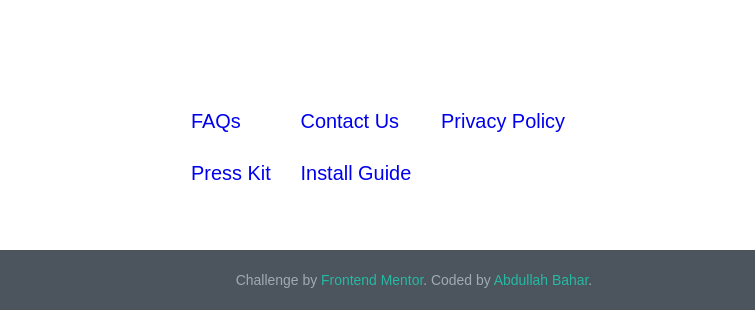
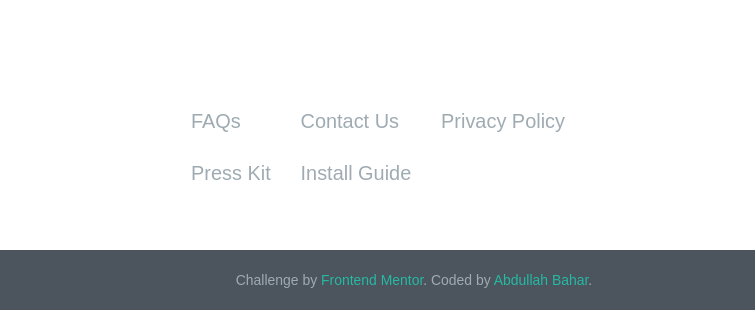
Before and after one commit to Abdullah-Bahar/Clipboard-Landing-Page, a plain HTML site: page index.html in a window 1280 px wide. Shown: the part 3654-3964 px from the top of the page, 226-981 px from the left. Drawn offline with Linux system fonts and the light colour scheme; a web font is replaced by a local one.

Commit message:
css düzenlendi

```diff
--- a/css/style.css
+++ b/css/style.css
@@ -210,6 +210,7 @@ img {
 }
 
 .footer .footer-link a {
+	color: var(--gray-500);
 	transition: color .3s ease;
 }
 
@@ -241,12 +242,14 @@ img {
 
 /* =========== Media Query =========== */
 
+/* =========== 375px =========== */
 @media screen and (min-width: 375px) {
 	.btn {
 		width: unset;
 	}
 }
 
+/* =========== 576px =========== */
 @media screen and (min-width: 576px) {
 	html {
 		font-size: 56.25%;
@@ -271,12 +274,14 @@ img {
 	}
 }
 
+/* =========== 768px =========== */
 @media screen and (min-width: 768px) {
 	html {
 		font-size: 62.25%;
 	}
 }
 
+/* =========== 992px =========== */
 @media screen and (min-width: 992px) {
 	.container-larg {
 		max-width: 1200px;
```
